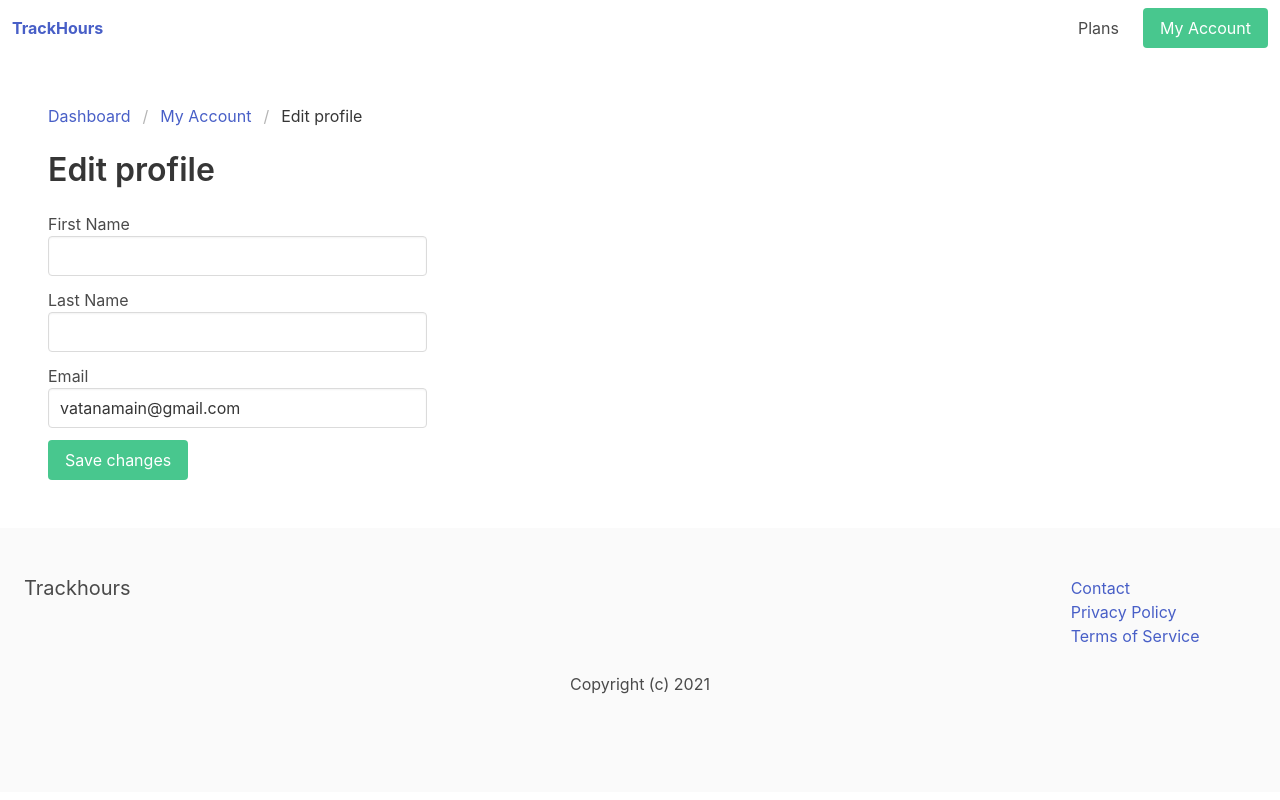
After one commit to vatana7/trackhours, a Django app: page /myaccount/edit_profile in a window 1280 px wide. The commit adds this page. Run offline with Django 3.2, Linux system fonts and the light colour scheme; a user stored in the database is signed in; some libraries are stand-ins or nearby versions.

```diff
--- a/mysite/settings.py
+++ b/mysite/settings.py
@@ -29,6 +29,9 @@ DEBUG = True
 
 ALLOWED_HOSTS = []
 
+LOGIN_URL = 'login'
+LOGIN_REDIRECT_URL = 'myaccount'
+LOGOUT_URL = 'logout'
 
 # Application definition
 
--- a/mysite/urls.py
+++ b/mysite/urls.py
@@ -18,7 +18,7 @@ from django.contrib.auth import views as auth_views
 from django.contrib import admin
 
 from trackhours.views import privacy, terms, plans, frontpage
-from userprofile.views import signup, myaccount
+from userprofile.views import edit_profile, signup, myaccount
 
 urlpatterns = [
     path('admin/', admin.site.urls),
@@ -31,5 +31,7 @@ urlpatterns = [
     # Auth
     path('signup/', signup, name='signup'),
     path('login/', auth_views.LoginView.as_view(template_name='userprofile/login.html'), name='login'),
-    path('myaccount/', myaccount, name="myaccount")
+    path('logout/', auth_views.LogoutView.as_view(template_name='trackhours/frontpage.html'), name='logout'),
+    path('myaccount/', myaccount, name="myaccount"),
+    path('myaccount/edit_profile', edit_profile, name="editprofile")
 ]
--- a/trackhours/templates/trackhours/index.html
+++ b/trackhours/templates/trackhours/index.html
@@ -38,6 +38,11 @@
         <!--End Navbar-->
 
         <!-- Main -->
+        {% if message %}
+            {% for message in messsages %}
+                <div class="notification is-info">{{ message }}</div>
+            {% endfor %}
+        {% endif %}
         <section class="section">
             {% block content %}
             {% endblock content %}
--- /dev/null
+++ b/userprofile/templates/userprofile/edit_profile.html
@@ -0,0 +1,55 @@
+{% extends 'trackhours/index.html' %}
+
+{% block title %}Edit profile | {% endblock title %}
+
+{% block content %}
+
+<nav class="breadcrumb" aria-label="breadcrumbs">
+    <ul>
+        <li><a href="{% url 'myaccount' %}">Dashboard</a></li>
+        <li><a href="{% url 'myaccount' %}" >My Account</a></li>
+        <li class="is-active"><a href="{% url 'editprofile' %}" aria-current="page">Edit profile</a></li>
+    </ul>
+</nav>
+
+<div class="columns">
+    <div class="column is-4">
+        <h1 class="title">Edit profile</h1>
+
+        <form method="POST" action="." enctype="multipart/form-data">
+            {% csrf_token %}
+
+            <div class="field">
+                <label>First Name</label>
+
+                <div class="control">
+                    <input type="text" name="first_name" id="first_name" class="input" {% if request.user.first_name %} value="{{ request.user.first_name }}" {% endif %}>
+                </div>
+            </div>
+
+            <div class="field">
+                <label>Last Name</label>
+
+                <div class="control">
+                    <input type="text" name="last_name" id="last_name" class="input" {% if request.user.last_name %} value="{{ request.user.last_name }}" {% endif %}>
+                </div>
+            </div>
+
+            <div class="field">
+                <label>Email</label>
+
+                <div class="control">
+                    <input type="text" name="email" id="email" class="input" {% if request.user.email %} value="{{ request.user.email }}" {% endif %}>
+                </div>
+            </div>
+
+            <div class="field">
+                <div class="control">
+                    <button class="button is-success">Save changes</button>
+                </div>
+            </div>
+        </form>
+    </div>
+</div>
+
+{% endblock %}
--- a/userprofile/views.py
+++ b/userprofile/views.py
@@ -1,5 +1,6 @@
 # Import modules
 
+from django.contrib import messages
 from django.shortcuts import render, redirect
 from django.contrib.auth.decorators import login_required
 from django.contrib.auth import login
@@ -15,8 +16,23 @@ from .models import Userprofile
 #Views
 
 @login_required
+def edit_profile(request):
+    if request.method == 'POST':
+        request.user.first_name = request.POST.get('first_name', '')
+        request.user.last_name = request.POST.get('last_name', '')
+        request.user.email = request.POST.get('email', '')
+        request.user.save()
+
+        messages.info(request, 'The changes was saved')
+
+        return redirect('myaccount')
+
+    return render(request, 'userprofile/edit_profile.html')
+
+@login_required
 def myaccount(request):
     return render(request, 'userprofile/myaccount.html')
+
 
 def signup(request):
     if request.method == 'POST':
```
Also changed, not shown: userprofile/templates/userprofile/myaccount.html (+7 -3 lines), db.sqlite3.
